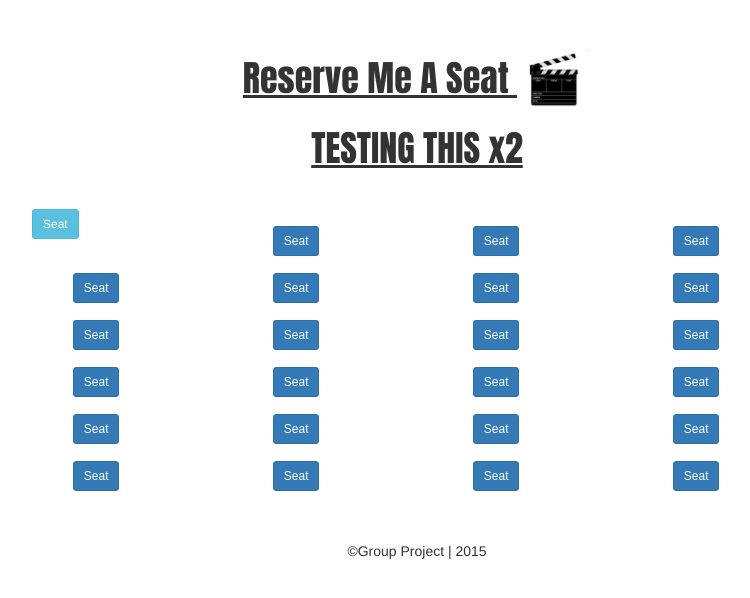
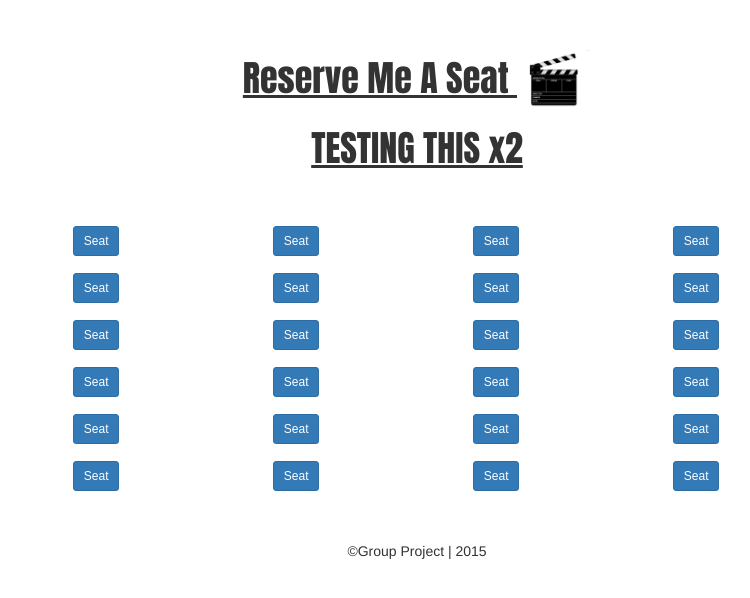
Before and after one commit to teamlandall/jQuerySeatChallenge, a plain HTML site: page index.html in a window 1280 px wide. Shown: the whole page, without its empty margins (223-973 px from the left). Drawn offline with nearby package versions, Linux system fonts and the light colour scheme.

Commit message:
info to primary

```diff
--- a/index.html
+++ b/index.html
@@ -17,7 +17,7 @@
 
   	<div class="row">
       <div class="col-xs-3">
-        <button type="button" class="btn btn-info btn-sm">Seat</button>
+        <button type="button" class="btn btn-primary btn-sm">Seat</button>
       </div>
       <div class="col-xs-3">
         <button type="button" class="btn btn-primary btn-sm">Seat</button>
```
